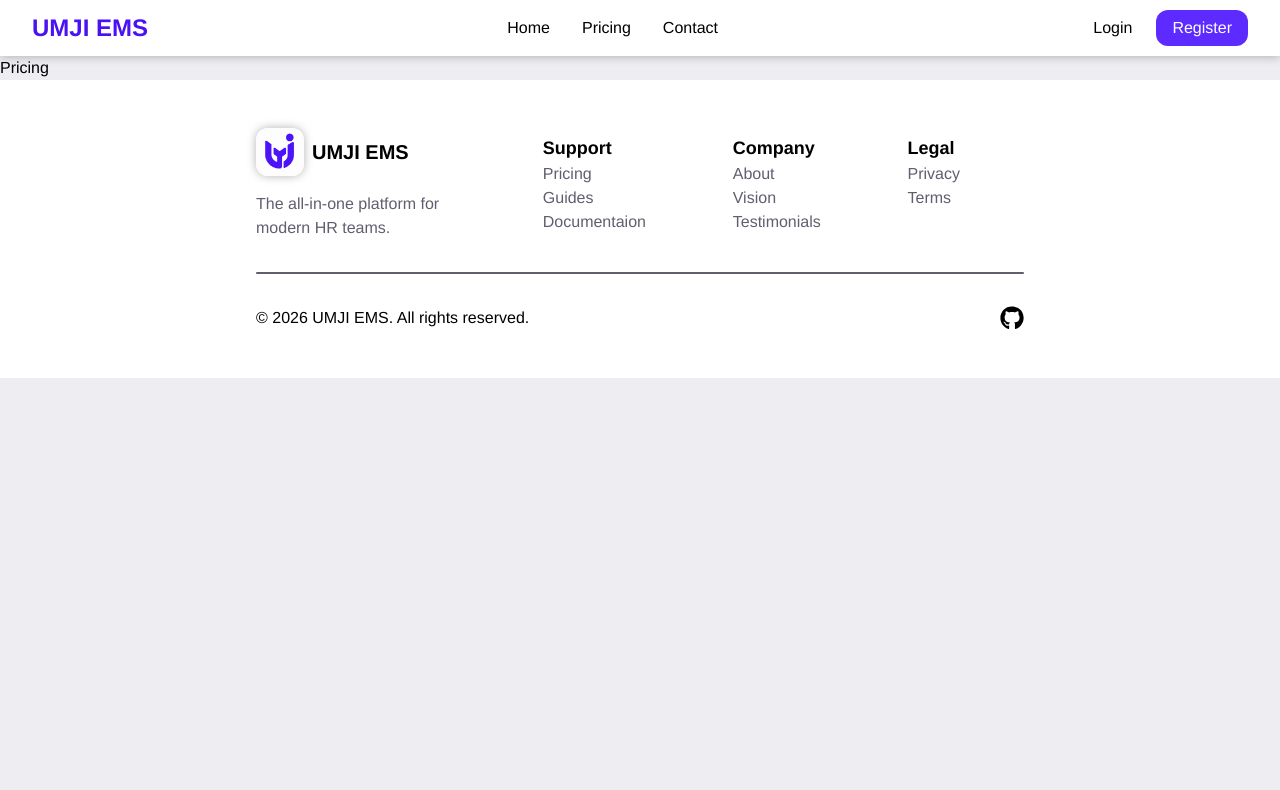
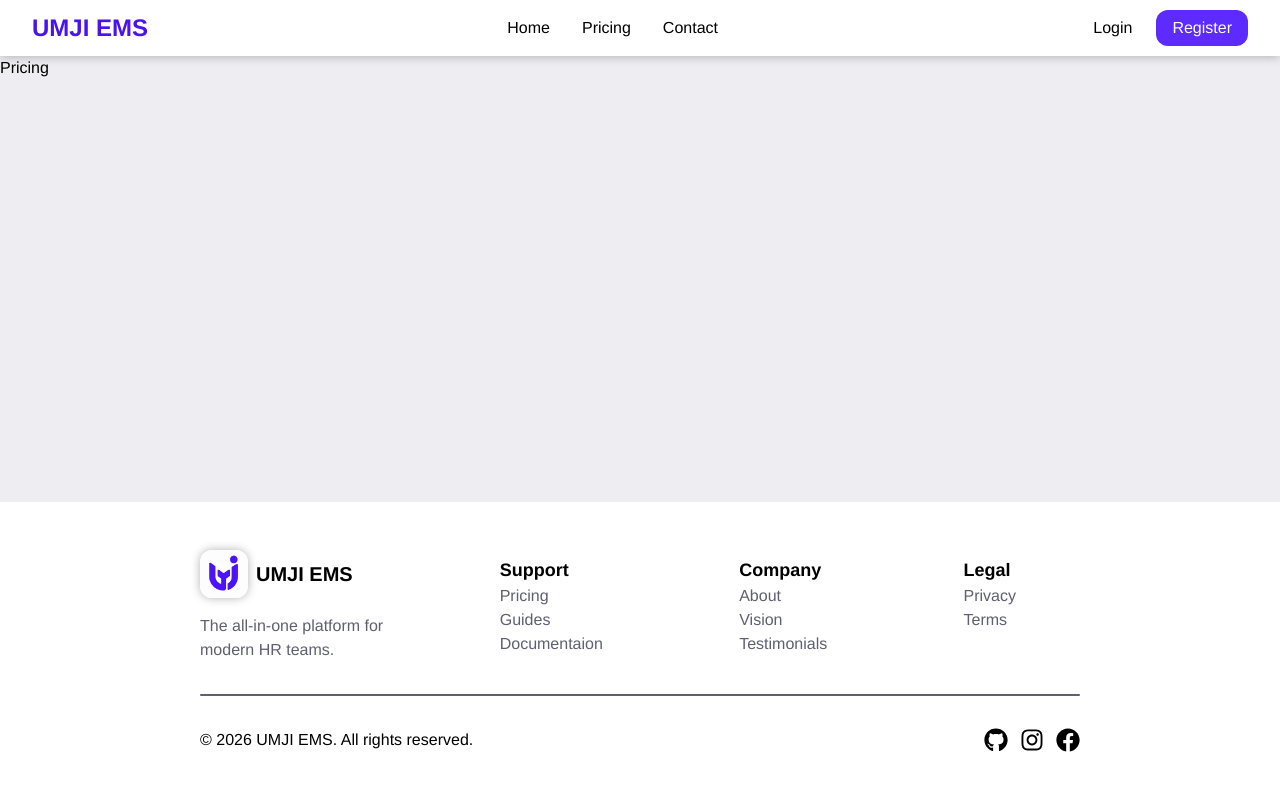
Before and after one commit to ghani726/umji-ems, a React (Vite) app: page /pricing in a window 1280 px wide. Shown: the top 790 px of the page. Built offline with nearby package versions, Linux system fonts and the light colour scheme.

Commit message:
Updated Footer

```diff
--- a/src/Components/Web/Footer.jsx
+++ b/src/Components/Web/Footer.jsx
@@ -1,11 +1,11 @@
 import { Link } from "react-router-dom"
 
-import logo from "../../../public/logo.png"
-import { FaGithub } from "react-icons/fa"
+import logo from "../../assets/logo.png"
+import { FaFacebook, FaGithub, FaInstagram } from "react-icons/fa"
 
 const Footer = () => {
   return (
-    <footer className="bg-white w-full p-12 px-4 sm:px-12 lg:px-32 xl:px-64">
+    <footer className="bg-white w-full p-12 px-4 sm:px-12 lg:px-32 xl:px-50">
         <section className="flex flex-col sm:flex-row items-center justify-between gap-8 lg:gap-24 lg:pr-16 w-full">
             <div className="flex flex-col items-center sm:items-start gap-4">
                 <div className="flex items-center gap-2">
@@ -44,11 +44,17 @@ const Footer = () => {
             </div>
         </section>
         <hr className="my-8 bg-secondary-700 text-secondary-700 border-none h-0.5 rounded-4xl"/>
-        <section className="flex justify-between items-center">
+        <section className="flex justify-between items-center flex-col sm:flex-row gap-3">
             <div>© 2026 UMJI EMS. All rights reserved.</div>
-            <div>
+            <div className="flex gap-3">
                 <FaGithub className="text-2xl cursor-pointer" onClick={()=>{
                     window.open("https://github.com/ghani726/umji-ems")
+                }} />
+                <FaInstagram className="text-2xl cursor-pointer" onClick={()=>{
+                    window.open("https://www.instagram.com/ghani726x")
+                }} />
+                <FaFacebook className="text-2xl cursor-pointer" onClick={()=>{
+                    window.open("https://www.facebook.com/ghani726")
                 }} />
             </div>
         </section>
--- a/src/pages/Website/Error.jsx
+++ b/src/pages/Website/Error.jsx
@@ -1,7 +1,7 @@
 
 const Error = () => {
   return (
-    <div className='flex h-4/5 justify-center items-center font-bold text-8xl'>Error</div>
+    <div className='flex h-4/5 justify-center items-center w-full lg:max-h-[calc(100dvh-3.5rem)] font-bold text-8xl min-h-[calc(100dvh-650px-3.5rem)] lg:min-h-[calc(100dvh-298px-3.5rem)]'>Error</div>
   )
 }
 
--- a/src/pages/Website/Pricing.jsx
+++ b/src/pages/Website/Pricing.jsx
@@ -1,7 +1,7 @@
 
 const Pricing = () => {
   return (
-    <div>Pricing</div>
+    <div className="min-h-[calc(100dvh-650px-3.5rem)] lg:min-h-[calc(100dvh-298px-3.5rem)]">Pricing</div>
   )
 }
 
```
Also changed, not shown: src/assets/logo.png (renamed from public/logo.png).
